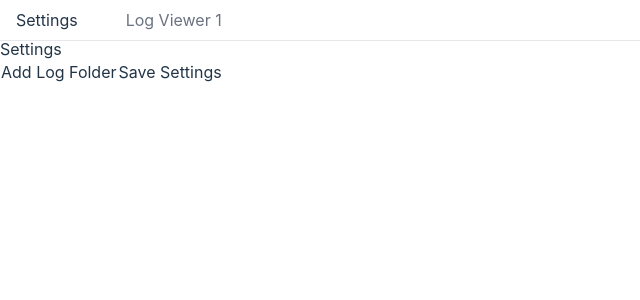
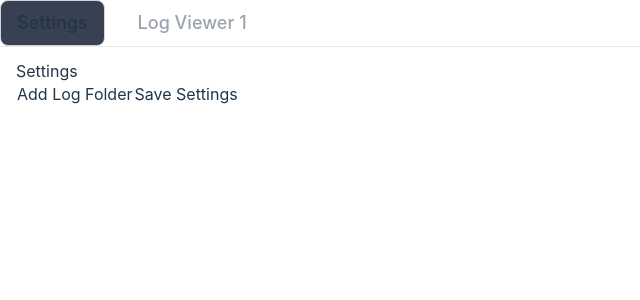
Before and after one commit to ekstremedia/logviewer, a Vue app: page / in a window 1280 px wide. Shown: the top 300 px of the page, without its empty margins (0-640 px from the left). Built offline with nearby package versions, Linux system fonts and the light colour scheme.

Commit message:
Small design changes

```diff
--- a/src/App.vue
+++ b/src/App.vue
@@ -5,6 +5,7 @@
       <Tab :active="selectedTab === 1" @select="selectTab(1)">Log Viewer 1</Tab>
       <!-- Add more tabs as needed -->
     </div>
+    <div class="p-4">
     <div v-if="selectedTab === 0">
       <Settings></Settings>
       <!-- Settings Component -->
@@ -12,6 +13,7 @@
     <div v-if="selectedTab === 1">
       <!-- Log Viewer 1 Component -->
     </div>
+</div>
     <!-- Add more tab content as needed -->
   </div>
 </template>
--- a/src/components/logviewer/Tab.vue
+++ b/src/components/logviewer/Tab.vue
@@ -1,26 +1,36 @@
 <template>
     <button
-    :class="['px-4 py-2', active ? 'border-b-2 border-blue-500' : 'text-gray-500 hover:text-black']"
-    @click="selectTab">
+      class="px-4 py-2 text-lg font-medium rounded-t-lg transition duration-300 ease-in-out
+        hover:bg-gray-500 hover:text-gray-100 focus:outline-none focus:border-blue-300 focus:ring focus:ring-blue-200 focus:ring-opacity-50"
+      :class="{
+        'bg-gray-700 border border-gray-300': active,
+        'text-gray-400': !active,
+      }"
+      @click="select"
+    >
       <slot></slot>
     </button>
   </template>
 
   <script setup>
-const { active } = defineProps(['active']);
+  import { defineProps, defineEmits } from 'vue';
+
+  // Define properties
+  const props = defineProps({
+    active: Boolean,
+  });
+
+  // Define emits
   const emit = defineEmits(['select']);
 
-const selectTab = () => {
+  // Function to emit select event
+  const select = () => {
     emit('select');
   };
   </script>
 
   <style scoped>
   button {
-  outline: none;
-  cursor: pointer;
-  border: none;
-  background: transparent;
-  transition: all 0.3s;
+    /* Custom styles if needed */
   }
   </style>
```
Lines whose indentation alone changed are shown as unchanged.
